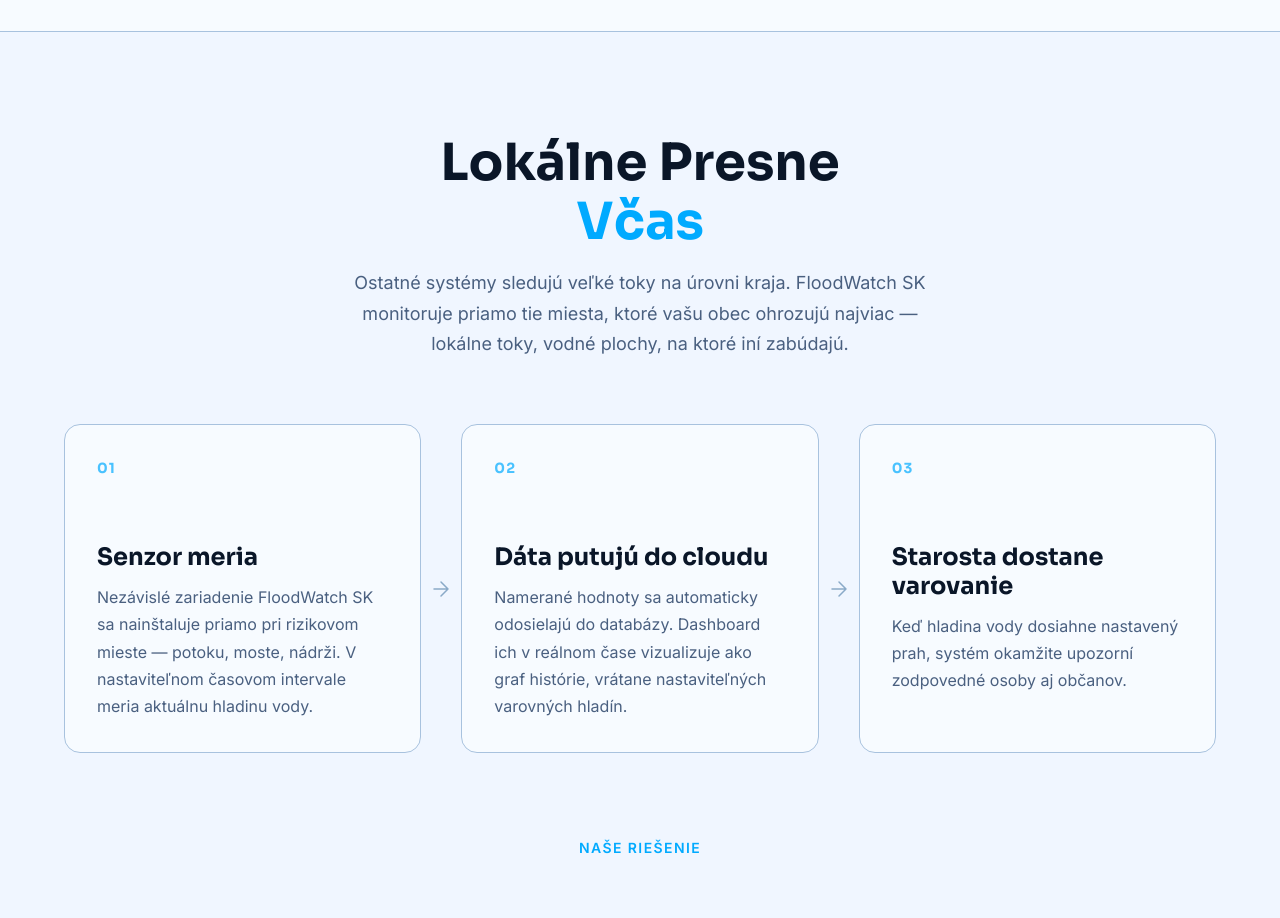
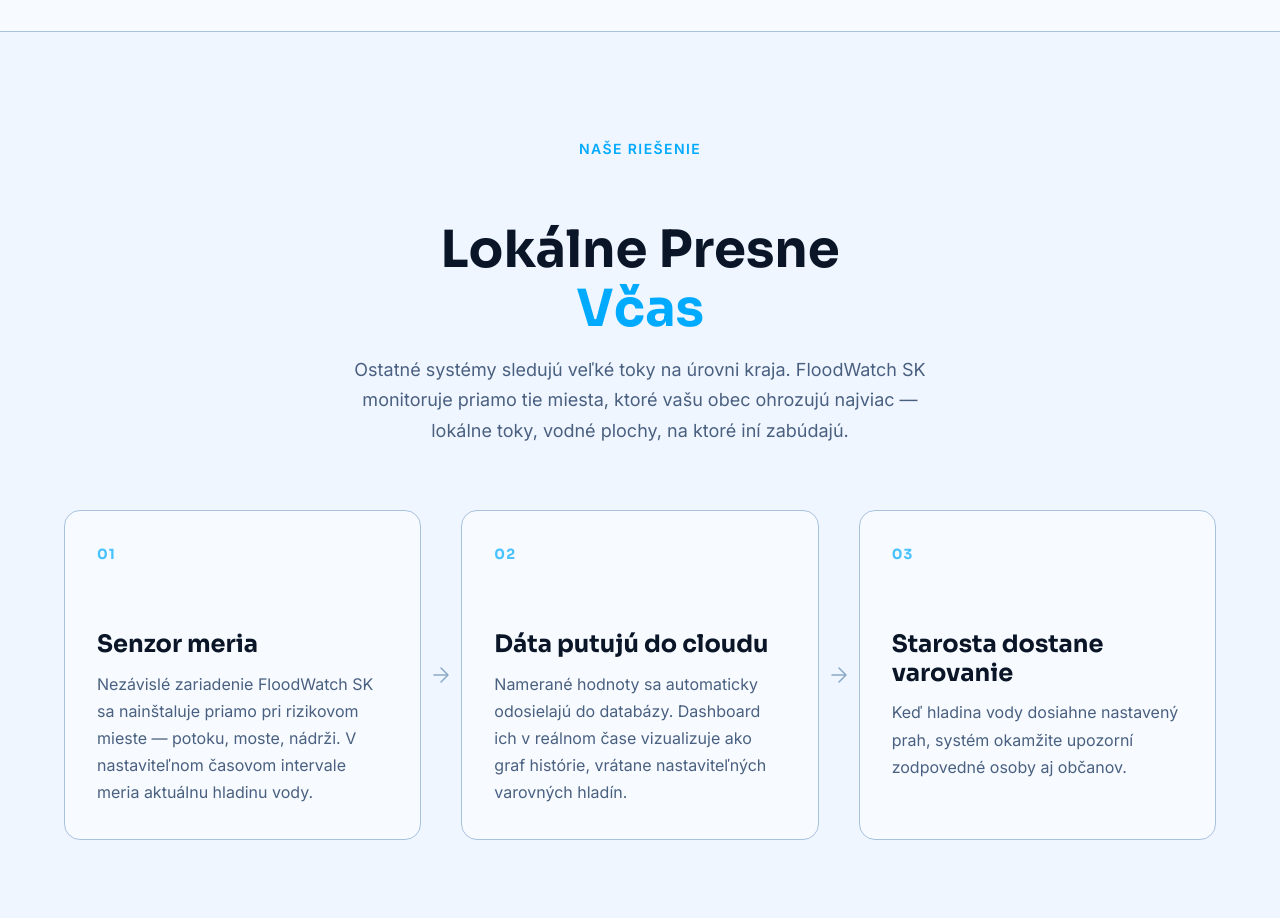
Before and after one commit to ShouTyM/FloodWatchSK_Landing, an Angular app: page / in a window 1280 px wide. Shown: the part 2000-2918 px from the top of the page. Built offline with nearby package versions, Linux system fonts and the light colour scheme.

Commit message:
feat: new layout

```diff
--- a/src/app/sections/solution/solution.html
+++ b/src/app/sections/solution/solution.html
@@ -1,6 +1,8 @@
 <section class="solution" id="solution">
   <div class="container">
-
+    <div class="solution__showcase-divider" #revealEl>
+      <span class="solution__eyebrow">Naše riešenie</span>
+    </div>
     <!-- Header -->
     <div class="solution__header" #revealEl>
       <h2 class="solution__title">Lokálne Presne<br /><span>Včas</span></h2>
@@ -31,7 +33,7 @@
 
     <!-- Showcase divider label -->
     <div class="solution__showcase-divider" #revealEl>
-      <span class="solution__eyebrow">Naše riešenie</span>
+      <span class="solution__title">Ako to funguje</span>
     </div>
 
     <!-- Product showcase — HW: text vľavo, obrázok vpravo -->
```
